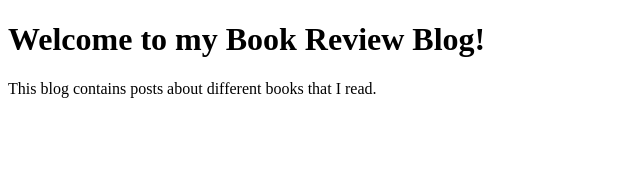
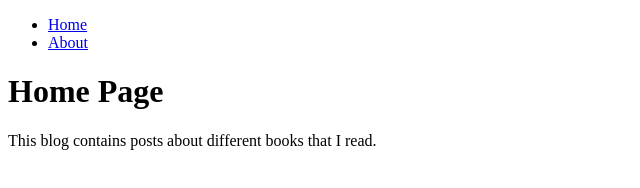
Before and after one commit to anoldwebsite/my-gatsby-site, a Gatsby site: page / in a window 1280 px wide. Shown: the whole page, without its empty margins (0-640 px from the left). Built offline with nearby package versions, Linux system fonts and the light colour scheme; Gatsby itself is replaced by a stand-in of ours.

Commit message:
index and about page and layout component no css

```diff
--- /dev/null
+++ b/src/components/layout.js
@@ -0,0 +1,36 @@
+//Step 1: Imports
+import * as React from 'react';
+import { Link } from 'gatsby';
+
+//Step 2: Define your component
+/*
+This is a JavaScript technique called destructuring. It’s basically a shortcut for defining variables
+based on an object’s properties. It’s like saying, “Take the object that gets passed into this function,
+and unpack its pageTitle and children properties into their own variables.”
+In other words, it’s a shorter way to do the following:
+const Layout = (props) => {
+  const pageTitle = props.pageTitle
+  const children = props.children
+  ...
+}
+*/
+const Layout = ({pageTitle, children}) => {
+  return (
+    <div>
+      <title>{pageTitle}</title>
+      <nav>
+        <ul>
+          <li><Link to="/">Home</Link></li>
+          <li><Link to="/about">About</Link></li>
+        </ul>
+      </nav>
+      <main>
+        <h1>{pageTitle}</h1>
+        {children}
+      </main>
+    </div>
+  )
+};
+
+//Step 3: Export your component
+export default Layout;
--- a/src/pages/index.js
+++ b/src/pages/index.js
@@ -1,14 +1,20 @@
 //Step 1 : Import React
 import * as React from 'react';
+//import { Link } from 'gatsby';
+import Layout from '../components/layout';
 
 //Step 2: Define your component
 const IndexPage = () => {
   return (
-    <main>
-      <title>Home Page</title>
-      <h1>Welcome to my Book Review Blog!</h1>
+    <Layout pageTitle="Home Page">
       <p>This blog contains posts about different books that I read.</p>
-    </main>
+    </Layout>
+    // <main>
+    //   <title>Home Page</title>
+    //   <h1>Welcome to my Book Review Blog!</h1>
+    //   <Link to="/about">About</Link>
+    //   <p>This blog contains posts about different books that I read.</p>
+    // </main>
   )
 };
 
```
Also changed, not shown: src/pages/about.js (+10 -4 lines).
